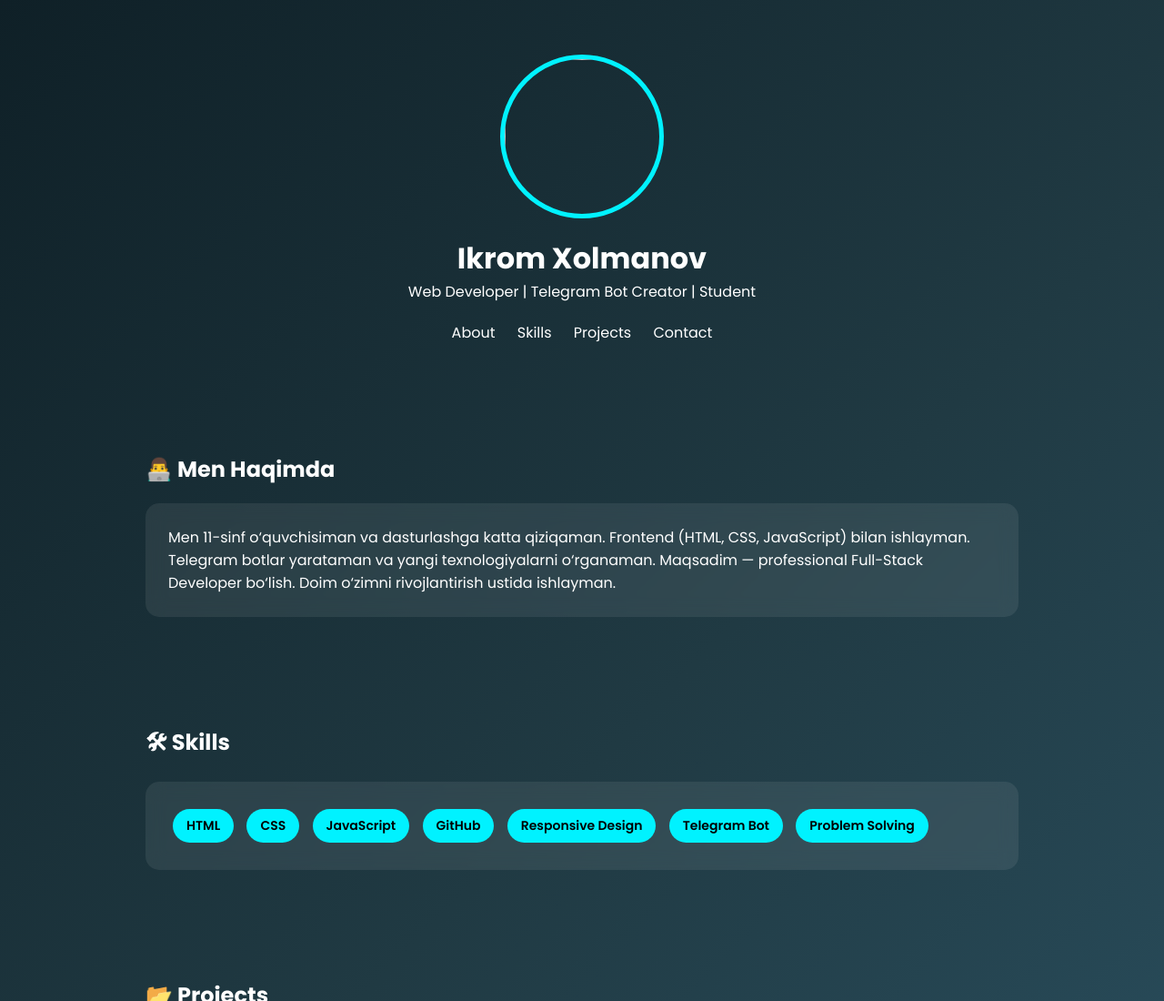
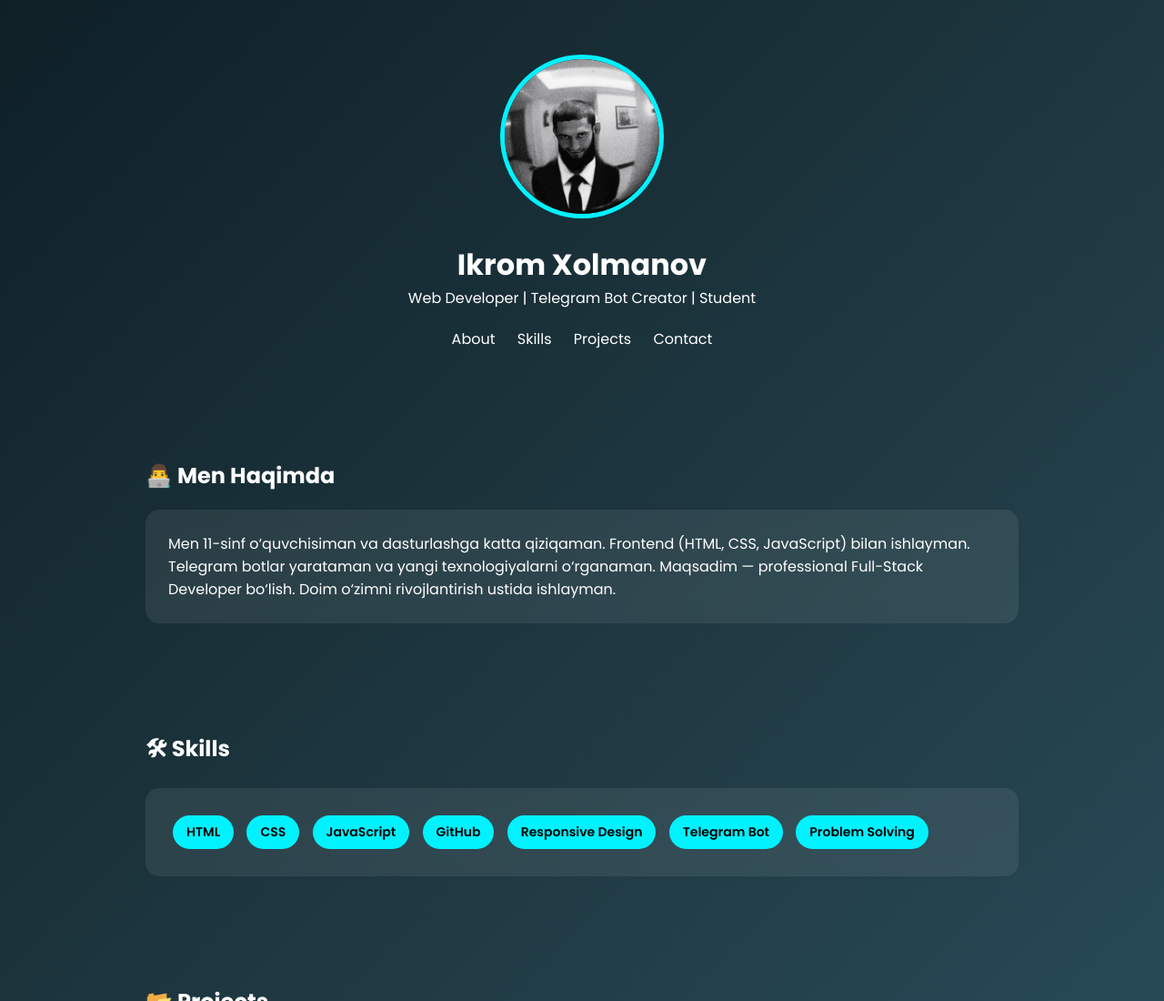
Before and after one commit to xolmanov-ikrom/Ikromx, a plain HTML site: page index.html in a window 1280 px wide. Shown: the top 1100 px of the page at 91% size. Drawn offline with Linux system fonts and the light colour scheme.

Commit message:
Update index.html

```diff
--- a/index.html
+++ b/index.html
@@ -119,7 +119,7 @@ h1{font-size:24px;}
 <body>
 
 <header>
-<img src="profile.e0ba57b02793f758f89daf31cd601b91474025ea" class="profile">
+<img src="IMG_20260221_122613_903.webp" class="profile">
 <h1>Ikrom Xolmanov</h1>
 <p>Web Developer | Telegram Bot Creator | Student</p>
 
```
